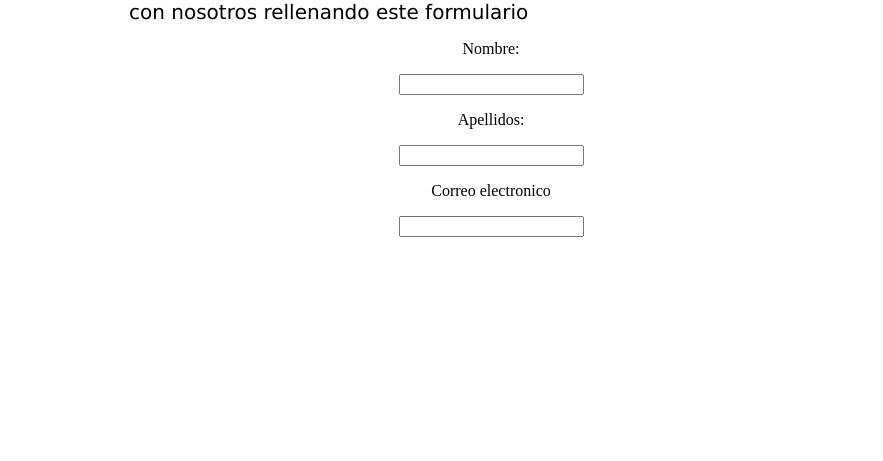
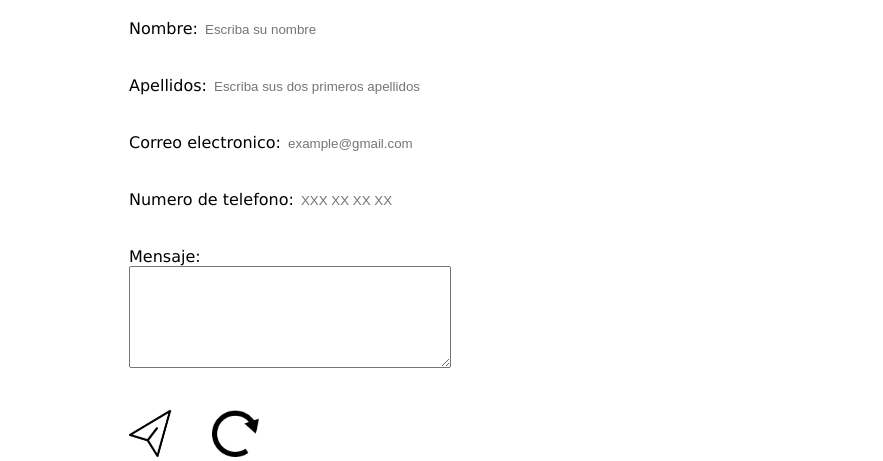
Before and after one commit to MyFriendPedro/Practica_Web_LMS, a plain HTML site: page pages/contact.html in a window 1280 px wide. Shown: the part 477-938 px from the top of the page, without its empty margins (179-1062 px from the left). Before the commit the page ends 916 px from the top, so only its background shows below. Drawn offline with Linux system fonts and the light colour scheme.

Commit message:
Termiando el formulario

```diff
--- a/pages/contact.html
+++ b/pages/contact.html
@@ -60,14 +60,39 @@
             <section id="sectionForm">
 
                 <form id="formulario">
-                    <p>Nombre:</p>
-                    <input type="text" id="nombre">
+                    <label>Nombre:</label>
+                    <input type="text" id="nombre" placeholder="Escriba su nombre">
 
-                    <p>Apellidos:</p>
-                    <input type="text" id="apellidos">
+                    </br></br></br>
 
-                    <p>Correo electronico</p>
-                    <input type="email" id="email">
+                    <label>Apellidos:</label>
+                    <input type="text" id="apellidos" size="30px" placeholder="Escriba sus dos primeros apellidos">
+
+                    </br></br></br>
+
+                    <label>Correo electronico:</label>
+                    <input type="email" id="email" size="25px" placeholder="example@gmail.com">
+
+                    </br></br></br>
+
+                    <label>Numero de telefono:</label>
+                    <input type="text" id="telefono" maxlength="9" placeholder="XXX XX XX XX">
+
+                    </br></br></br>
+
+                    <label>Mensaje:</label>
+                    </br>
+
+                    <textarea id="mensaje"></textarea>
+
+                    </br></br></br>
+
+                    <input type="image" id="enviar" src="../images/send.png" title="Pulsa para enviar">
+
+                    &nbsp;&nbsp;&nbsp;&nbsp;&nbsp;
+
+                    <input type="image" id="reiniciar" onclick="formulario.reset()" src="../images/reload.png" title="Pulsa para reiniciar el formulario">
+
                 </form>
 
             </section>
--- a/styles/styles.css
+++ b/styles/styles.css
@@ -15,14 +15,14 @@
     margin-left: 200px;
     margin-right: 100px;
     margin-top: 20px;
-    font-family: 'Lucida Sans', 'Lucida Sans Regular', 'Lucida Grande', 'Lucida Sans Unicode', Geneva, Verdana, sans-serif;
+    font-family: 'Lucida Sans';
 }
 
 #sectionIndex,#sectionTienda,#sectionContact,#sectionNoticias,#sectionLogin{
     text-align: center;
     padding: 100px;
     color: #000000;
-    margin-top: 100px;
+    margin-top: 55px;
     margin-right: 140px;
     margin-left: 200px;
 }
@@ -61,18 +61,49 @@ a:hover{
 #divCont{
     text-align: left;
     font-size: 30px;
-    font-family: 'Lucida Sans', 'Lucida Sans Regular', 'Lucida Grande', 'Lucida Sans Unicode', Geneva, Verdana, sans-serif;
+    font-family: 'Lucida Sans';
+}
+
+
+#divCont:hover{
+    color: #f700ff;
 }
 
 #divCont2{
     margin-top: 10px    ;
     text-align: left;
     font-size: 20px;
-    font-family: 'Lucida Sans', 'Lucida Sans Regular', 'Lucida Grande', 'Lucida Sans Unicode', Geneva, Verdana, sans-serif;
+    font-family: 'Lucida Sans';
 }
 
+#sectionForm{
+    text-align: left;
+    margin-top: 40px;
+}
 #formulario{
-    font-family: 'handwriting';
+    font-family:'Lucida Sans';
+}
+
+#nombre,#apellidos,#email,#telefono{
+    border: 0px;
+    outline: none;
+}
+
+#mensaje{
+    width:300px;
+    height:80px;
+    font-family:'Lucida Sans';
+    padding: 10px;
+}
+
+#enviar{
+    width: 47px;
+    height: 47px;
+}
+
+#reiniciar{
+    width: 47px;
+    height: 47px;
 }
 
 
```
Also changed, not shown: pages/login.html (+2 -0 lines), images/reload.png (added), images/send.png (added).
